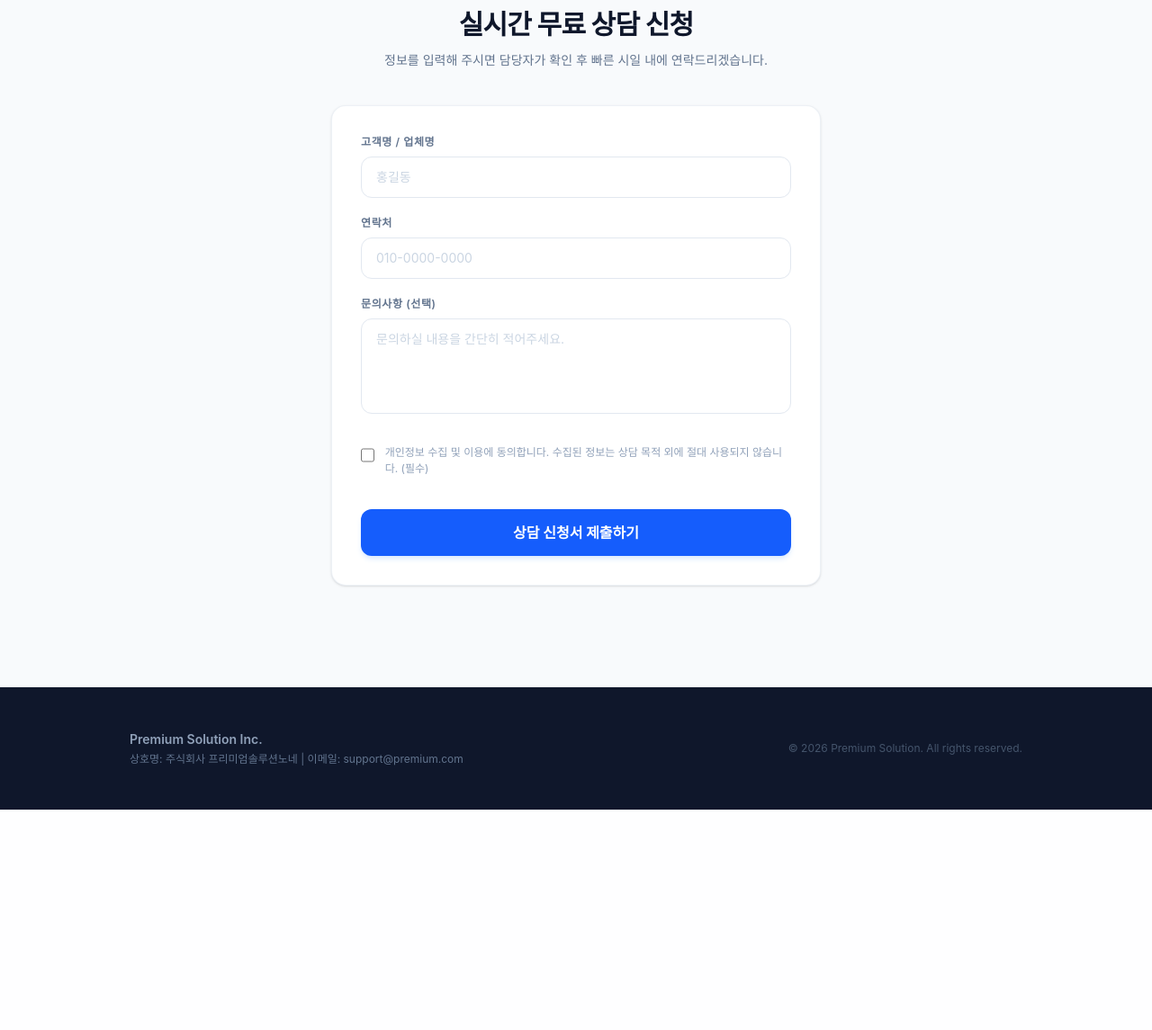
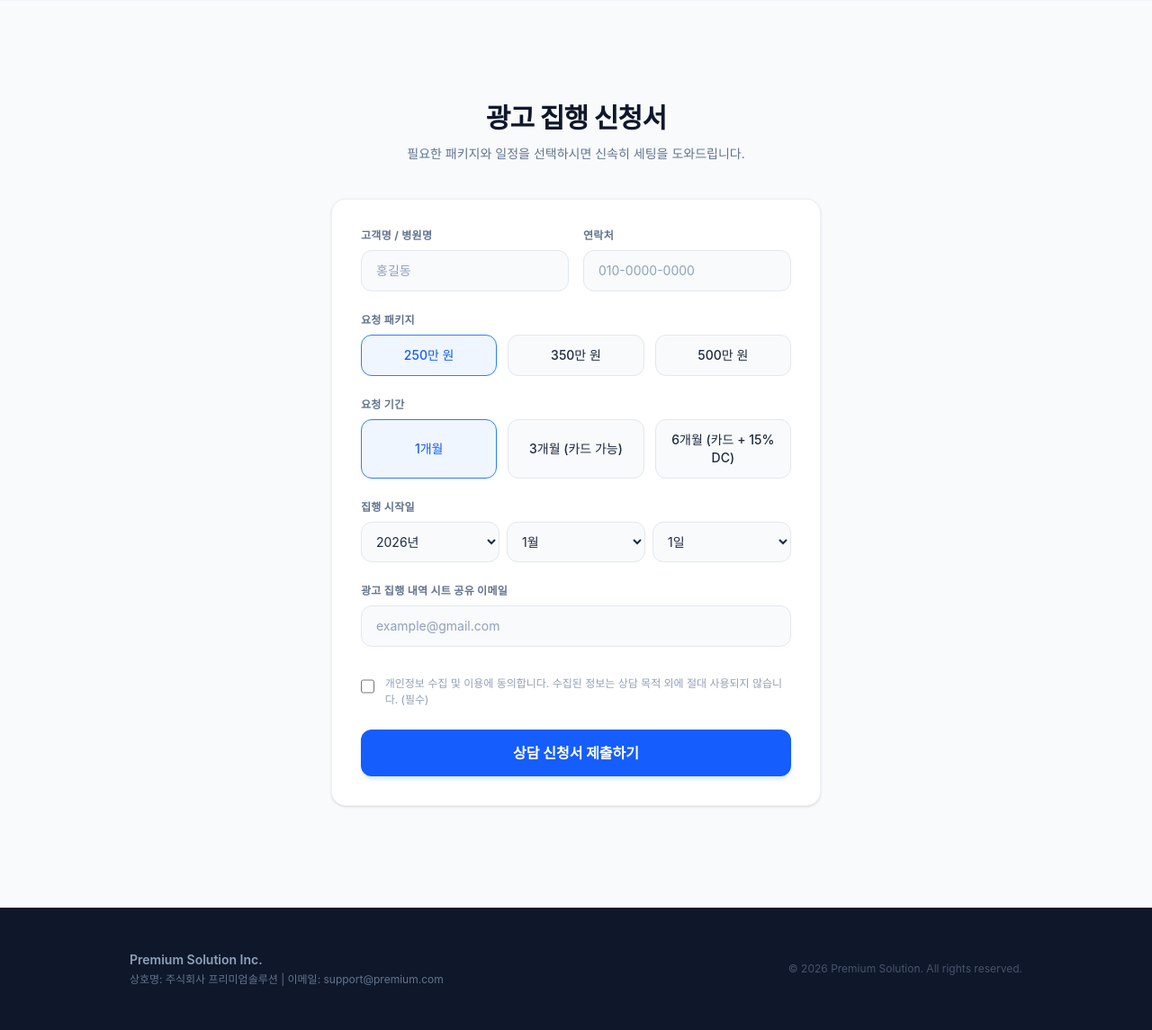
Before and after one commit to DanielJH1135/DB_Landing, a Flask app: page / in a window 1280 px wide. Shown: the part 1755-2900 px from the top of the page at 90% size. Before the commit the page ends 2655 px from the top, so only its background shows below. Run offline with Flask 3, Linux system fonts and the light colour scheme; some web fonts are replaced.

Commit message:
Update index.html
스타일변경 / 기존 디비카트 내용 복사

```diff
--- a/templates/index.html
+++ b/templates/index.html
@@ -15,8 +15,7 @@
     <header class="sticky top-0 z-50 backdrop-blur-md bg-white/80 border-b border-slate-100">
         <div class="max-w-5xl mx-auto px-4 h-16 flex items-center justify-between">
             <div class="flex items-center gap-2">
-                <img src="https://i.ibb.co/jvRbcRKL/logo.png" alt="로고" class="h-6 w-auto object-contain" onerror="this.style.display='none'; this.nextElementSibling.style.display='block';">
-                <span class="font-bold text-lg tracking-tight text-slate-900 hidden">BRAND LOGO</span>
+                <span class="font-bold text-lg tracking-tight text-slate-900">PREMIUM SYSTEM</span>
             </div>
             <a href="#apply-form" class="inline-flex items-center justify-center px-4 py-2 text-sm font-semibold text-white bg-blue-600 hover:bg-blue-700 transition-colors rounded-xl shadow-sm shadow-blue-100">
                 상담 신청하기
@@ -31,7 +30,7 @@
                     핵심 제안 01
                 </span>
                 <h1 class="text-3xl sm:text-4xl md:text-5xl font-extrabold text-slate-900 tracking-tight leading-[1.2]">
-                    디비의 한계를 넘어,<br>
+                    디비카트의 한계를 넘어,<br>
                     <span class="text-blue-600">고객의 마음을 움직이는</span><br>
                     압도적인 랜딩페이지
                 </h1>
@@ -46,12 +45,8 @@
             </div>
 
             <div class="md:col-span-6">
-                <div class="w-full rounded-2xl bg-slate-50 border border-slate-200/60 shadow-xl overflow-hidden flex items-center justify-center">
-                    <img src="https://i.ibb.co/WN5ZNPnF/1.png" alt="제안 1 메인 이미지" class="w-full h-auto object-cover" onerror="this.style.display='none'; this.nextElementSibling.style.display='flex';">
-                    <div class="flex flex-col items-center justify-center p-20 text-center text-slate-400 space-y-2">
-                        <svg class="w-12 h-12 stroke-current" fill="none" viewBox="0 0 24 24"><path stroke-linecap="round" stroke-linejoin="round" stroke-width="1.5" d="M4 16l4.586-4.586a2 2 0 012.828 0L16 16m-2-2l1.586-1.586a2 2 0 012.828 0L20 14m-6-6h.01M6 20h12a2 2 0 002-2V6a2 2 0 002-2H6a2 2 0 00-2 2v12a2 2 0 002 2z"/></svg>
-                        <span class="text-sm font-medium">제안 1 이미지 영역</span>
-                    </div>
+                <div class="w-full rounded-2xl shadow-xl overflow-hidden">
+                    <img src="https://i.ibb.co/WN5ZNPnF/1.png" alt="제안 1 메인 이미지" class="w-full h-auto object-cover">
                 </div>
             </div>
         </div>
@@ -73,12 +68,8 @@
             </div>
 
             <div class="md:col-span-6">
-                <div class="w-full rounded-2xl bg-white border border-slate-200/60 shadow-xl overflow-hidden flex items-center justify-center">
-                    <img src="https://i.ibb.co/678KJG6s/1-2.png" alt="제안 1-2 이미지" class="w-full h-auto object-cover" onerror="this.style.display='none'; this.nextElementSibling.style.display='flex';">
-                    <div class="flex flex-col items-center justify-center p-20 text-center text-slate-400 space-y-2">
-                        <svg class="w-12 h-12 stroke-current" fill="none" viewBox="0 0 24 24"><path stroke-linecap="round" stroke-linejoin="round" stroke-width="1.5" d="M4 16l4.586-4.586a2 2 0 012.828 0L16 16m-2-2l1.586-1.586a2 2 0 012.828 0L20 14m-6-6h.01M6 20h12a2 2 0 002-2V6a2 2 0 002-2H6a2 2 0 00-2 2v12a2 2 0 002 2z"/></svg>
-                        <span class="text-sm font-medium">제안 1-2 이미지 영역</span>
-                    </div>
+                <div class="w-full rounded-2xl shadow-xl overflow-hidden">
+                    <img src="https://i.ibb.co/678KJG6s/1-2.png" alt="제안 1-2 이미지" class="w-full h-auto object-cover">
                 </div>
             </div>
         </div>
@@ -100,12 +91,8 @@
             </div>
 
             <div class="md:col-span-6">
-                <div class="w-full rounded-2xl bg-slate-50 border border-slate-200/60 shadow-xl overflow-hidden flex items-center justify-center">
-                    <img src="https://i.ibb.co/NgNH7j2X/2.png" alt="제안 2 이미지" class="w-full h-auto object-cover" onerror="this.style.display='none'; this.nextElementSibling.style.display='flex';">
-                    <div class="flex flex-col items-center justify-center p-20 text-center text-slate-400 space-y-2">
-                        <svg class="w-12 h-12 stroke-current" fill="none" viewBox="0 0 24 24"><path stroke-linecap="round" stroke-linejoin="round" stroke-width="1.5" d="M4 16l4.586-4.586a2 2 0 012.828 0L16 16m-2-2l1.586-1.586a2 2 0 012.828 0L20 14m-6-6h.01M6 20h12a2 2 0 002-2V6a2 2 0 002-2H6a2 2 0 00-2 2v12a2 2 0 002 2z"/></svg>
-                        <span class="text-sm font-medium">제안 2 이미지 영역</span>
-                    </div>
+                <div class="w-full rounded-2xl shadow-xl overflow-hidden">
+                    <img src="https://i.ibb.co/NgNH7j2X/2.png" alt="제안 2 이미지" class="w-full h-auto object-cover">
                 </div>
             </div>
         </div>
@@ -114,8 +101,8 @@
     <section id="apply-form" class="py-20 md:py-28 bg-slate-50 border-b border-slate-100">
         <div class="max-w-xl mx-auto px-4">
             <div class="text-center space-y-3 mb-10">
-                <h2 class="text-2xl sm:text-3xl font-bold tracking-tight text-slate-900">실시간 무료 상담 신청</h2>
-                <p class="text-sm text-slate-500">정보를 입력해 주시면 담당자가 확인 후 빠른 시일 내에 연락드리겠습니다.</p>
+                <h2 class="text-2xl sm:text-3xl font-bold tracking-tight text-slate-900">광고 집행 신청서</h2>
+                <p class="text-sm text-slate-500">필요한 패키지와 일정을 선택하시면 신속히 세팅을 도와드립니다.</p>
             </div>
 
             {% with messages = get_flashed_messages(with_categories=true) %}
@@ -128,23 +115,70 @@
                 {% endif %}
             {% endwith %}
 
-            <form action="/submit" method="POST" class="space-y-5 bg-white p-6 sm:p-8 rounded-2xl border border-slate-200/60 shadow-sm">
-                <div>
-                    <label for="name" class="block text-xs font-semibold text-slate-500 uppercase tracking-wider mb-2">고객명 / 업체명</label>
-                    <input type="text" id="name" name="name" required placeholder="홍길동"
-                           class="w-full px-4 py-3 bg-white border border-slate-200 rounded-xl text-slate-900 placeholder-slate-300 focus:outline-none focus:border-blue-500 focus:ring-2 focus:ring-blue-100 transition-all text-sm">
+            <form action="/submit" method="POST" class="space-y-6 bg-white p-6 sm:p-8 rounded-2xl border border-slate-200/60 shadow-sm">
+                <div class="grid grid-cols-1 sm:grid-cols-2 gap-4">
+                    <div>
+                        <label for="name" class="block text-xs font-bold text-slate-500 tracking-wide mb-2">고객명 / 병원명</label>
+                        <input type="text" id="name" name="name" required placeholder="홍길동"
+                               class="w-full px-4 py-3 bg-slate-50 border border-slate-200 rounded-xl text-slate-900 placeholder-slate-400 focus:outline-none focus:border-blue-500 focus:ring-2 focus:ring-blue-100 transition-all text-sm">
+                    </div>
+                    <div>
+                        <label for="phone" class="block text-xs font-bold text-slate-500 tracking-wide mb-2">연락처</label>
+                        <input type="tel" id="phone" name="phone" required placeholder="010-0000-0000"
+                               class="w-full px-4 py-3 bg-slate-50 border border-slate-200 rounded-xl text-slate-900 placeholder-slate-400 focus:outline-none focus:border-blue-500 focus:ring-2 focus:ring-blue-100 transition-all text-sm">
+                    </div>
                 </div>
 
                 <div>
-                    <label for="phone" class="block text-xs font-semibold text-slate-500 uppercase tracking-wider mb-2">연락처</label>
-                    <input type="tel" id="phone" name="phone" required placeholder="010-0000-0000"
-                           class="w-full px-4 py-3 bg-white border border-slate-200 rounded-xl text-slate-900 placeholder-slate-300 focus:outline-none focus:border-blue-500 focus:ring-2 focus:ring-blue-100 transition-all text-sm">
+                    <label class="block text-xs font-bold text-slate-500 tracking-wide mb-2">요청 패키지</label>
+                    <div class="grid grid-cols-3 gap-3">
+                        <label class="flex items-center justify-center p-3 border border-slate-200 rounded-xl bg-slate-50 cursor-pointer text-sm font-medium has-[:checked]:bg-blue-50 has-[:checked]:border-blue-500 has-[:checked]:text-blue-600 transition-all">
+                            <input type="radio" name="package" value="250만원" checked class="sr-only"> 250만 원
+                        </label>
+                        <label class="flex items-center justify-center p-3 border border-slate-200 rounded-xl bg-slate-50 cursor-pointer text-sm font-medium has-[:checked]:bg-blue-50 has-[:checked]:border-blue-500 has-[:checked]:text-blue-600 transition-all">
+                            <input type="radio" name="package" value="350만원" class="sr-only"> 350만 원
+                        </label>
+                        <label class="flex items-center justify-center p-3 border border-slate-200 rounded-xl bg-slate-50 cursor-pointer text-sm font-medium has-[:checked]:bg-blue-50 has-[:checked]:border-blue-500 has-[:checked]:text-blue-600 transition-all">
+                            <input type="radio" name="package" value="500만원" class="sr-only"> 500만 원
+                        </label>
+                    </div>
                 </div>
 
                 <div>
-                    <label for="message" class="block text-xs font-semibold text-slate-500 uppercase tracking-wider mb-2">문의사항 (선택)</label>
-                    <textarea id="message" name="message" rows="4" placeholder="문의하실 내용을 간단히 적어주세요."
-                              class="w-full px-4 py-3 bg-white border border-slate-200 rounded-xl text-slate-900 placeholder-slate-300 focus:outline-none focus:border-blue-500 focus:ring-2 focus:ring-blue-100 transition-all text-sm resize-none"></textarea>
+                    <label class="block text-xs font-bold text-slate-500 tracking-wide mb-2">요청 기간</label>
+                    <div class="grid grid-cols-1 sm:grid-cols-3 gap-3">
+                        <label class="flex items-center justify-center p-3 border border-slate-200 rounded-xl bg-slate-50 cursor-pointer text-xs sm:text-sm font-medium has-[:checked]:bg-blue-50 has-[:checked]:border-blue-500 has-[:checked]:text-blue-600 transition-all text-center">
+                            <input type="radio" name="duration" value="1개월" checked class="sr-only"> 1개월
+                        </label>
+                        <label class="flex items-center justify-center p-3 border border-slate-200 rounded-xl bg-slate-50 cursor-pointer text-xs sm:text-sm font-medium has-[:checked]:bg-blue-50 has-[:checked]:border-blue-500 has-[:checked]:text-blue-600 transition-all text-center">
+                            <input type="radio" name="duration" value="3개월(카드결제 가능)" class="sr-only"> 3개월 (카드 가능)
+                        </label>
+                        <label class="flex items-center justify-center p-3 border border-slate-200 rounded-xl bg-slate-50 cursor-pointer text-xs sm:text-sm font-medium has-[:checked]:bg-blue-50 has-[:checked]:border-blue-500 has-[:checked]:text-blue-600 transition-all text-center">
+                            <input type="radio" name="duration" value="6개월(카드결제 + 15% DC)" class="sr-only"> 6개월 (카드 + 15% DC)
+                        </label>
+                    </div>
+                </div>
+
+                <div>
+                    <label class="block text-xs font-bold text-slate-500 tracking-wide mb-2">집행 시작일</label>
+                    <div class="grid grid-cols-3 gap-2">
+                        <select name="start_year" required class="px-3 py-3 bg-slate-50 border border-slate-200 rounded-xl text-sm focus:outline-none focus:border-blue-500">
+                            <option value="2026">2026년</option>
+                            <option value="2027">2027년</option>
+                        </select>
+                        <select name="start_month" required class="px-3 py-3 bg-slate-50 border border-slate-200 rounded-xl text-sm focus:outline-none focus:border-blue-500">
+                            {% for m in range(1, 13) %}<option value="{{ m }}">{{ m }}월</option>{% endfor %}
+                        </select>
+                        <select name="start_day" required class="px-3 py-3 bg-slate-50 border border-slate-200 rounded-xl text-sm focus:outline-none focus:border-blue-500">
+                            {% for d in range(1, 32) %}<option value="{{ d }}">{{ d }}일</option>{% endfor %}
+                        </select>
+                    </div>
+                </div>
+
+                <div>
+                    <label for="email" class="block text-xs font-bold text-slate-500 tracking-wide mb-2">광고 집행 내역 시트 공유 이메일</label>
+                    <input type="email" id="email" name="email" required placeholder="example@gmail.com"
+                           class="w-full px-4 py-3 bg-slate-50 border border-slate-200 rounded-xl text-slate-900 placeholder-slate-400 focus:outline-none focus:border-blue-500 focus:ring-2 focus:ring-blue-100 transition-all text-sm">
                 </div>
 
                 <div class="flex items-start gap-3 pt-2">
@@ -154,7 +188,7 @@
                     </label>
                 </div>
 
-                <button type="submit" class="w-full mt-4 inline-flex items-center justify-center px-6 py-3.5 text-base font-bold text-white bg-blue-600 hover:bg-blue-700 active:scale-[0.99] transition-all rounded-xl shadow-md shadow-blue-100 cursor-pointer">
+                <button type="submit" class="w-full inline-flex items-center justify-center px-6 py-3.5 text-base font-bold text-white bg-blue-600 hover:bg-blue-700 active:scale-[0.99] transition-all rounded-xl shadow-md shadow-blue-100 cursor-pointer">
                     상담 신청서 제출하기
                 </button>
             </form>
@@ -165,7 +199,7 @@
         <div class="max-w-5xl mx-auto px-4 text-center md:text-left space-y-4 md:space-y-0 md:flex md:items-center md:justify-between">
             <div>
                 <p class="font-semibold text-slate-400 mb-1">Premium Solution Inc.</p>
-                <p class="text-slate-500 text-xs">상호명: 주식회사 프리미엄솔루션노네 | 이메일: support@premium.com</p>
+                <p class="text-slate-500 text-xs">상호명: 주식회사 프리미엄솔루션 | 이메일: support@premium.com</p>
             </div>
             <p class="text-slate-600 text-xs">&copy; 2026 Premium Solution. All rights reserved.</p>
         </div>
```
